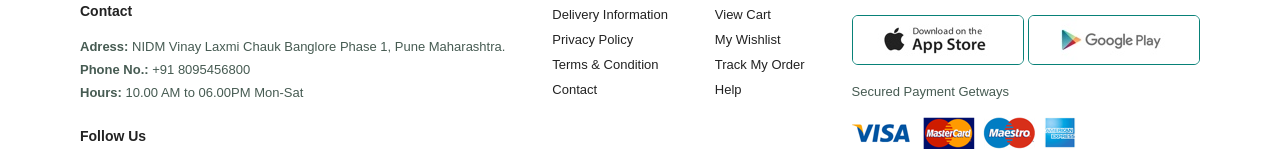
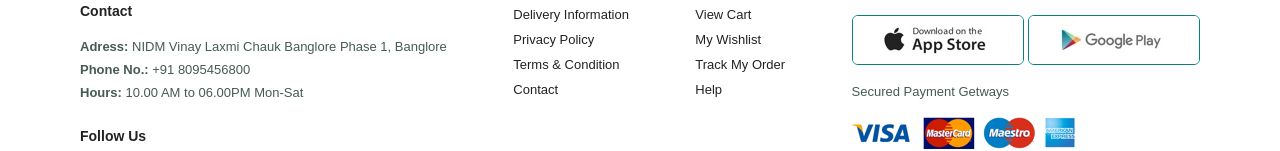
Before and after one commit to vinayvishwanathg/UpGrad-ShopPlusPlus-Outfitfox-Clone, a website: page index.html in a window 1280 px wide. Shown: the part 4876-5027 px from the top of the page. Drawn offline with Linux system fonts and the light colour scheme.

Commit message:
Update index.html

```diff
--- a/index.html
+++ b/index.html
@@ -396,7 +396,7 @@
         <div class="col">
             <img class="logo" src="images\BrandLogo.png" width="200px" alt="">
             <h4>Contact</h4>
-            <p><strong>Adress:</strong> NIDM Vinay Laxmi Chauk Banglore Phase 1, Pune Maharashtra.</p>
+            <p><strong>Adress:</strong> NIDM Vinay Laxmi Chauk Banglore Phase 1, Banglore </p>
             <p><strong>Phone No.:</strong> +91 8095456800</p>
             <p><strong>Hours:</strong> 10.00 AM to 06.00PM Mon-Sat</p>
             <div class="follow">
```
